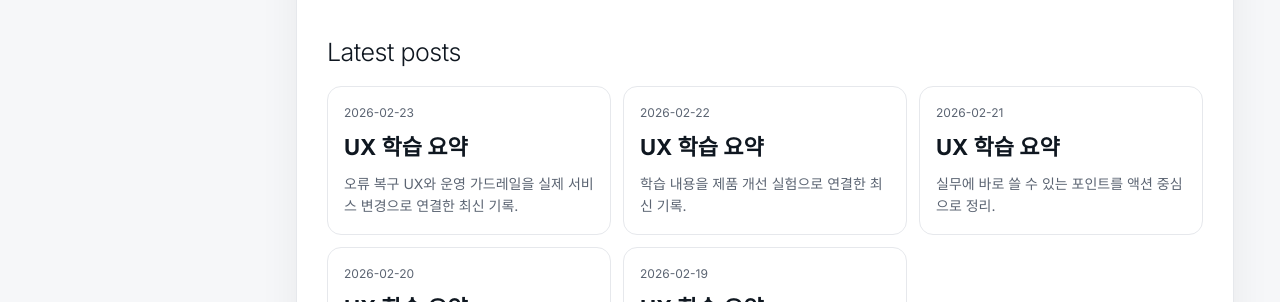
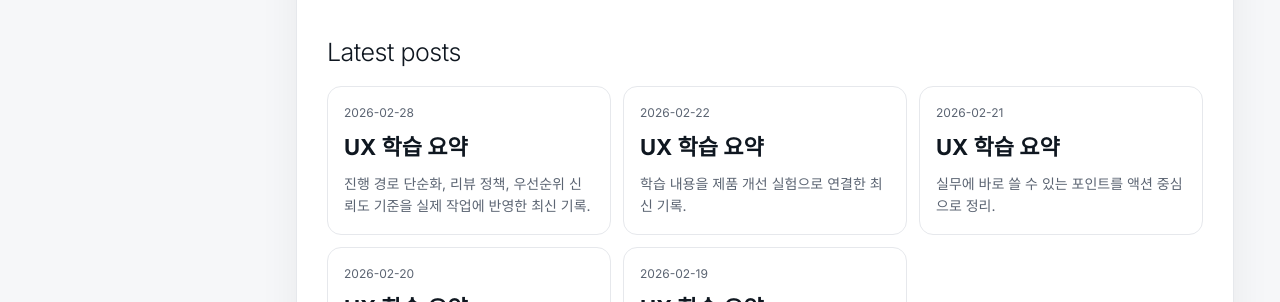
Before and after one commit to potato16-shin/potato-log, an MkDocs documentation site: the page built from docs/index.md, in a window 1280 px wide and 1206 px high. Shown: the part 557-859 px from the top of the window. Built offline with MkDocs 1.6.1 and Material for MkDocs 9.7.7, drawn with Linux system fonts in a browser that asks for light colours; comment, search, counter and statistics services are not loaded.

```diff
--- a/docs/index.md
+++ b/docs/index.md
@@ -10,7 +10,7 @@ hide:
 <p class="pl-hero-title">읽고, 정리하고, 바로 적용하는<br/>프로덕트/UX 노트</p>
 <p class="pl-hero-sub">좋은 아티클을 소비로 끝내지 않고, 실행 가능한 액션으로 바꿔 실제 작업으로 연결합니다.</p>
 <div class="pl-hero-cta">
-  <a class="pl-btn" href="posts/2026-02-23/">최신 글 읽기</a>
+  <a class="pl-btn" href="posts/2026-02-28/">최신 글 읽기</a>
   <a class="pl-btn pl-btn-ghost" href="https://github.com/potato16-shin/potato-log">GitHub</a>
 </div>
 </div>
@@ -19,9 +19,9 @@ hide:
 
 <div class="pl-latest" markdown>
 <div class="pl-post-card" markdown>
-<p class="pl-post-date">2026-02-23</p>
-<p class="pl-post-title"><a href="posts/2026-02-23/">UX 학습 요약</a></p>
-<p class="pl-post-desc">오류 복구 UX와 운영 가드레일을 실제 서비스 변경으로 연결한 최신 기록.</p>
+<p class="pl-post-date">2026-02-28</p>
+<p class="pl-post-title"><a href="posts/2026-02-28/">UX 학습 요약</a></p>
+<p class="pl-post-desc">진행 경로 단순화, 리뷰 정책, 우선순위 신뢰도 기준을 실제 작업에 반영한 최신 기록.</p>
 </div>
 <div class="pl-post-card" markdown>
 <p class="pl-post-date">2026-02-22</p>
--- a/mkdocs.yml
+++ b/mkdocs.yml
@@ -38,6 +38,7 @@ extra:
 nav:
   - Home: index.md
   - Posts:
+      - 2026-02-28: posts/2026-02-28.md
       - 2026-02-27: posts/2026-02-27.md
       - 2026-02-26: posts/2026-02-26.md
       - 2026-02-25: posts/2026-02-25.md
```
Also changed, not shown: docs/posts/2026-02-28.md (added, +48 -0 lines).
